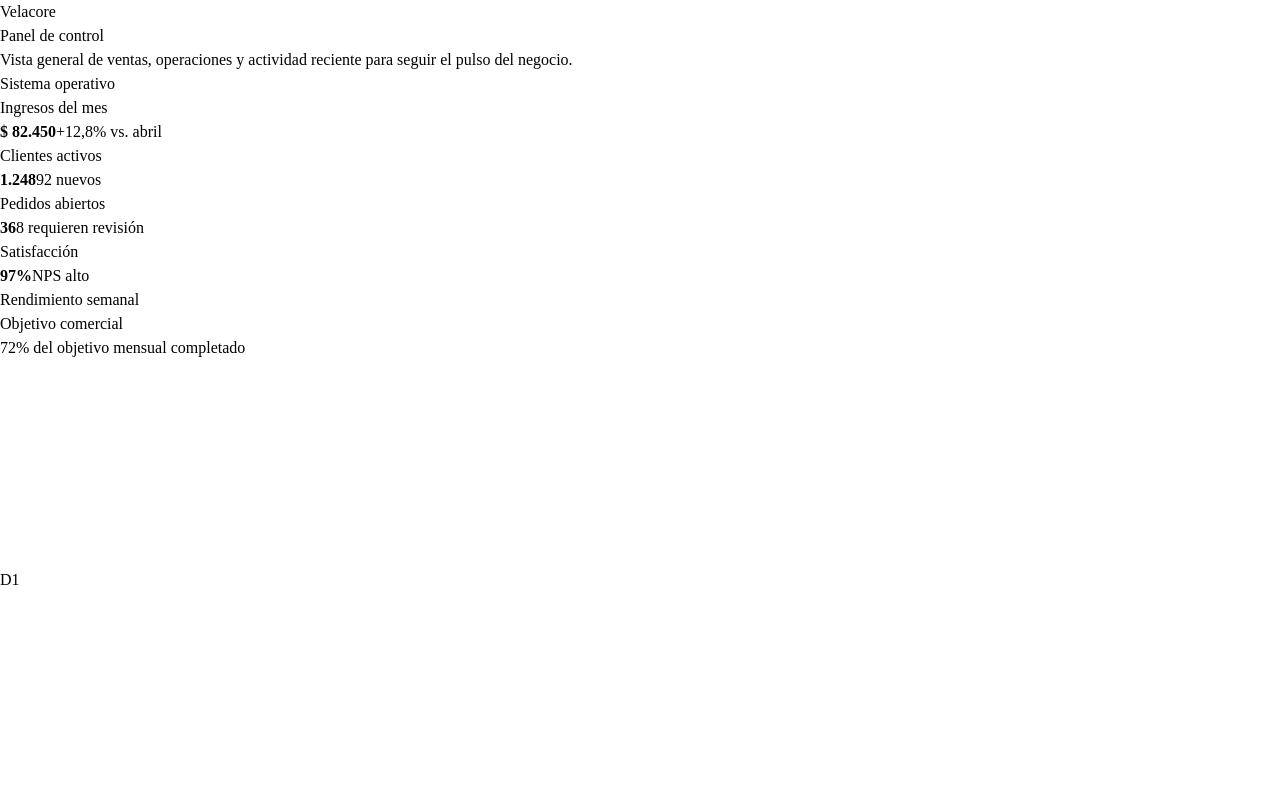
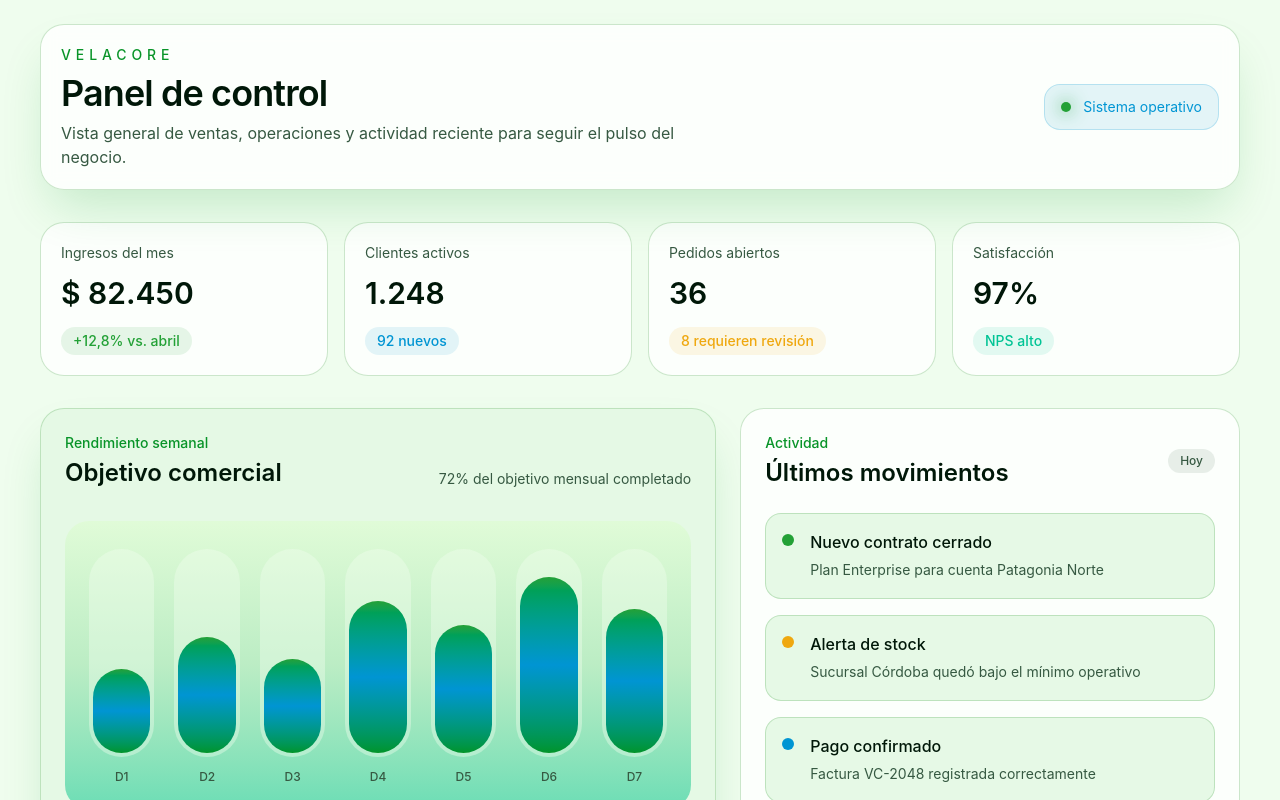
Before and after one commit to fvalenzuela-dev/front-velacore, an Angular app: page / in a window 1280 px wide. Shown: the top 800 px of the page. Built offline with nearby package versions, Linux system fonts and the light colour scheme.

Commit message:
feat(theme): define Tailwind color tokens

```diff
--- a/src/app/app.html
+++ b/src/app/app.html
@@ -1,83 +1,83 @@
-<main class="min-h-screen bg-slate-950 text-slate-100">
+<main class="min-h-screen bg-background text-foreground">
   <section class="mx-auto flex w-full max-w-7xl flex-col gap-8 px-5 py-6 sm:px-8 lg:px-10">
-    <header class="flex flex-col gap-4 rounded-3xl border border-white/10 bg-white/[0.03] p-5 shadow-2xl shadow-sky-950/20 backdrop-blur md:flex-row md:items-center md:justify-between">
+    <header class="flex flex-col gap-4 rounded-3xl border border-border bg-surface p-5 shadow-2xl shadow-primary/20 backdrop-blur md:flex-row md:items-center md:justify-between">
       <div>
-        <p class="text-sm font-medium uppercase tracking-[0.35em] text-cyan-300">{{ title }}</p>
-        <h1 class="mt-2 text-3xl font-semibold tracking-tight text-white sm:text-4xl">Panel de control</h1>
-        <p class="mt-2 max-w-2xl text-sm text-slate-400 sm:text-base">Vista general de ventas, operaciones y actividad reciente para seguir el pulso del negocio.</p>
+        <p class="text-sm font-medium uppercase tracking-[0.35em] text-primary">{{ title }}</p>
+        <h1 class="mt-2 text-3xl font-semibold tracking-tight text-foreground sm:text-4xl">Panel de control</h1>
+        <p class="mt-2 max-w-2xl text-sm text-muted sm:text-base">Vista general de ventas, operaciones y actividad reciente para seguir el pulso del negocio.</p>
       </div>
-      <div class="flex items-center gap-3 rounded-2xl border border-cyan-400/20 bg-cyan-400/10 px-4 py-3 text-sm text-cyan-100">
-        <span class="h-2.5 w-2.5 rounded-full bg-emerald-400 shadow-[0_0_18px_rgba(52,211,153,0.9)]"></span>
+      <div class="flex items-center gap-3 rounded-2xl border border-info/20 bg-info/10 px-4 py-3 text-sm text-info">
+        <span class="h-2.5 w-2.5 rounded-full bg-success shadow-[0_0_18px_var(--vc-success)]"></span>
         Sistema operativo
       </div>
     </header>
 
     <section class="grid gap-4 sm:grid-cols-2 xl:grid-cols-4">
-      <article class="rounded-3xl border border-white/10 bg-white/[0.04] p-5">
-        <p class="text-sm text-slate-400">Ingresos del mes</p>
-        <strong class="mt-3 block text-3xl font-semibold text-white">$ 82.450</strong>
-        <span class="mt-4 inline-flex rounded-full bg-emerald-400/10 px-3 py-1 text-sm font-medium text-emerald-300">+12,8% vs. abril</span>
+      <article class="rounded-3xl border border-border bg-surface p-5">
+        <p class="text-sm text-muted">Ingresos del mes</p>
+        <strong class="mt-3 block text-3xl font-semibold text-foreground">$ 82.450</strong>
+        <span class="mt-4 inline-flex rounded-full bg-success/10 px-3 py-1 text-sm font-medium text-success">+12,8% vs. abril</span>
       </article>
-      <article class="rounded-3xl border border-white/10 bg-white/[0.04] p-5">
-        <p class="text-sm text-slate-400">Clientes activos</p>
-        <strong class="mt-3 block text-3xl font-semibold text-white">1.248</strong>
-        <span class="mt-4 inline-flex rounded-full bg-sky-400/10 px-3 py-1 text-sm font-medium text-sky-300">92 nuevos</span>
+      <article class="rounded-3xl border border-border bg-surface p-5">
+        <p class="text-sm text-muted">Clientes activos</p>
+        <strong class="mt-3 block text-3xl font-semibold text-foreground">1.248</strong>
+        <span class="mt-4 inline-flex rounded-full bg-info/10 px-3 py-1 text-sm font-medium text-info">92 nuevos</span>
       </article>
-      <article class="rounded-3xl border border-white/10 bg-white/[0.04] p-5">
-        <p class="text-sm text-slate-400">Pedidos abiertos</p>
-        <strong class="mt-3 block text-3xl font-semibold text-white">36</strong>
-        <span class="mt-4 inline-flex rounded-full bg-amber-400/10 px-3 py-1 text-sm font-medium text-amber-300">8 requieren revisión</span>
+      <article class="rounded-3xl border border-border bg-surface p-5">
+        <p class="text-sm text-muted">Pedidos abiertos</p>
+        <strong class="mt-3 block text-3xl font-semibold text-foreground">36</strong>
+        <span class="mt-4 inline-flex rounded-full bg-warning/10 px-3 py-1 text-sm font-medium text-warning">8 requieren revisión</span>
       </article>
-      <article class="rounded-3xl border border-white/10 bg-white/[0.04] p-5">
-        <p class="text-sm text-slate-400">Satisfacción</p>
-        <strong class="mt-3 block text-3xl font-semibold text-white">97%</strong>
-        <span class="mt-4 inline-flex rounded-full bg-violet-400/10 px-3 py-1 text-sm font-medium text-violet-300">NPS alto</span>
+      <article class="rounded-3xl border border-border bg-surface p-5">
+        <p class="text-sm text-muted">Satisfacción</p>
+        <strong class="mt-3 block text-3xl font-semibold text-foreground">97%</strong>
+        <span class="mt-4 inline-flex rounded-full bg-accent/10 px-3 py-1 text-sm font-medium text-accent">NPS alto</span>
       </article>
     </section>
 
     <section class="grid gap-6 lg:grid-cols-[1.15fr_0.85fr]">
-      <article class="rounded-3xl border border-white/10 bg-slate-900/80 p-5 shadow-2xl shadow-slate-950/40 sm:p-6">
+      <article class="rounded-3xl border border-border bg-surface-elevated p-5 shadow-2xl shadow-primary/20 sm:p-6">
         <div class="flex flex-col gap-2 sm:flex-row sm:items-end sm:justify-between">
           <div>
-            <p class="text-sm font-medium text-cyan-300">Rendimiento semanal</p>
-            <h2 class="mt-1 text-2xl font-semibold text-white">Objetivo comercial</h2>
+            <p class="text-sm font-medium text-primary">Rendimiento semanal</p>
+            <h2 class="mt-1 text-2xl font-semibold text-foreground">Objetivo comercial</h2>
           </div>
-          <p class="text-sm text-slate-400">72% del objetivo mensual completado</p>
+          <p class="text-sm text-muted">72% del objetivo mensual completado</p>
         </div>
 
-        <div class="mt-8 flex h-72 items-end gap-3 rounded-3xl bg-gradient-to-b from-slate-800/80 to-slate-950 p-4 sm:gap-5 sm:p-6">
+        <div class="mt-8 flex h-72 items-end gap-3 rounded-3xl bg-linear-to-b from-[var(--vc-gradient-from)] via-[var(--vc-gradient-via)] to-[var(--vc-gradient-to)] p-4 sm:gap-5 sm:p-6">
           @for (bar of [42, 58, 47, 76, 64, 88, 72]; track $index) {
             <div class="flex flex-1 flex-col items-center gap-3">
-              <div class="flex w-full items-end rounded-full bg-white/5 p-1" style="height: 13rem">
-                <div class="w-full rounded-full bg-gradient-to-t from-cyan-500 via-sky-400 to-emerald-300" [style.height.%]="bar"></div>
+              <div class="flex w-full items-end rounded-full bg-background/40 p-1" style="height: 13rem">
+                <div class="w-full rounded-full bg-linear-to-t from-primary via-info to-success" [style.height.%]="bar"></div>
               </div>
-              <span class="text-xs font-medium text-slate-500">D{{ $index + 1 }}</span>
+              <span class="text-xs font-medium text-muted">D{{ $index + 1 }}</span>
             </div>
           }
         </div>
       </article>
 
-      <aside class="rounded-3xl border border-white/10 bg-white/[0.04] p-5 sm:p-6">
+      <aside class="rounded-3xl border border-border bg-surface p-5 sm:p-6">
         <div class="flex items-center justify-between gap-4">
           <div>
-            <p class="text-sm font-medium text-cyan-300">Actividad</p>
-            <h2 class="mt-1 text-2xl font-semibold text-white">Últimos movimientos</h2>
+            <p class="text-sm font-medium text-primary">Actividad</p>
+            <h2 class="mt-1 text-2xl font-semibold text-foreground">Últimos movimientos</h2>
           </div>
-          <span class="rounded-full bg-white/10 px-3 py-1 text-xs font-medium text-slate-300">Hoy</span>
+          <span class="rounded-full bg-muted/10 px-3 py-1 text-xs font-medium text-muted">Hoy</span>
         </div>
 
         <div class="mt-6 space-y-4">
           @for (item of [
-            { title: 'Nuevo contrato cerrado', detail: 'Plan Enterprise para cuenta Patagonia Norte', accent: 'bg-emerald-400' },
-            { title: 'Alerta de stock', detail: 'Sucursal Córdoba quedó bajo el mínimo operativo', accent: 'bg-amber-400' },
-            { title: 'Pago confirmado', detail: 'Factura VC-2048 registrada correctamente', accent: 'bg-sky-400' },
-            { title: 'Soporte resuelto', detail: 'Ticket de integración marcado como completado', accent: 'bg-violet-400' },
+            { title: 'Nuevo contrato cerrado', detail: 'Plan Enterprise para cuenta Patagonia Norte', accent: 'bg-success' },
+            { title: 'Alerta de stock', detail: 'Sucursal Córdoba quedó bajo el mínimo operativo', accent: 'bg-warning' },
+            { title: 'Pago confirmado', detail: 'Factura VC-2048 registrada correctamente', accent: 'bg-info' },
+            { title: 'Soporte resuelto', detail: 'Ticket de integración marcado como completado', accent: 'bg-accent' },
           ]; track item.title) {
-            <article class="flex gap-4 rounded-2xl border border-white/10 bg-slate-950/50 p-4">
+            <article class="flex gap-4 rounded-2xl border border-border bg-surface-elevated p-4">
               <span class="mt-1 h-3 w-3 shrink-0 rounded-full {{ item.accent }}"></span>
               <div>
-                <h3 class="font-medium text-white">{{ item.title }}</h3>
-                <p class="mt-1 text-sm leading-6 text-slate-400">{{ item.detail }}</p>
+                <h3 class="font-medium text-foreground">{{ item.title }}</h3>
+                <p class="mt-1 text-sm leading-6 text-muted">{{ item.detail }}</p>
               </div>
             </article>
           }
--- a/src/styles.css
+++ b/src/styles.css
@@ -1,5 +1,80 @@
-@import url("tailwindcss");
+@import "tailwindcss";
+
+@theme inline {
+  --color-background: var(--vc-background);
+  --color-foreground: var(--vc-foreground);
+  --color-surface: var(--vc-surface);
+  --color-surface-elevated: var(--vc-surface-elevated);
+  --color-border: var(--vc-border);
+  --color-muted: var(--vc-muted);
+  --color-primary: var(--vc-primary);
+  --color-accent: var(--vc-accent);
+  --color-success: var(--vc-success);
+  --color-danger: var(--vc-danger);
+  --color-warning: var(--vc-warning);
+  --color-info: var(--vc-info);
+}
+
+:root {
+  color-scheme: light;
+  --vc-background: oklch(0.98 0.025 142);
+  --vc-foreground: oklch(0.18 0.045 155);
+  --vc-surface: oklch(1 0 0 / 82%);
+  --vc-surface-elevated: oklch(0.96 0.035 145 / 90%);
+  --vc-border: oklch(0.76 0.105 145 / 42%);
+  --vc-muted: oklch(0.43 0.055 155);
+  --vc-primary: oklch(0.58 0.18 145);
+  --vc-accent: oklch(0.72 0.16 170);
+  --vc-success: oklch(0.62 0.18 145);
+  --vc-danger: oklch(0.62 0.2 25);
+  --vc-warning: oklch(0.78 0.16 78);
+  --vc-info: oklch(0.62 0.16 230);
+  --vc-gradient-from: oklch(0.96 0.055 138);
+  --vc-gradient-via: oklch(0.9 0.075 150);
+  --vc-gradient-to: oklch(0.82 0.12 168);
+}
+
+.dark {
+  color-scheme: dark;
+  --vc-background: oklch(0.17 0.02 255);
+  --vc-foreground: oklch(0.93 0.01 255);
+  --vc-surface: oklch(0.22 0.018 255 / 78%);
+  --vc-surface-elevated: oklch(0.26 0.02 255 / 86%);
+  --vc-border: oklch(0.72 0.025 255 / 18%);
+  --vc-muted: oklch(0.72 0.02 255);
+  --vc-primary: oklch(0.74 0.12 170);
+  --vc-accent: oklch(0.68 0.15 230);
+  --vc-success: oklch(0.74 0.16 150);
+  --vc-danger: oklch(0.7 0.19 25);
+  --vc-warning: oklch(0.82 0.15 78);
+  --vc-info: oklch(0.72 0.15 230);
+  --vc-gradient-from: oklch(0.36 0.018 255);
+  --vc-gradient-via: oklch(0.27 0.017 255);
+  --vc-gradient-to: oklch(0.18 0.016 255);
+}
+
+@media (prefers-color-scheme: dark) {
+  :root:not(.light) {
+    color-scheme: dark;
+    --vc-background: oklch(0.17 0.02 255);
+    --vc-foreground: oklch(0.93 0.01 255);
+    --vc-surface: oklch(0.22 0.018 255 / 78%);
+    --vc-surface-elevated: oklch(0.26 0.02 255 / 86%);
+    --vc-border: oklch(0.72 0.025 255 / 18%);
+    --vc-muted: oklch(0.72 0.02 255);
+    --vc-primary: oklch(0.74 0.12 170);
+    --vc-accent: oklch(0.68 0.15 230);
+    --vc-success: oklch(0.74 0.16 150);
+    --vc-danger: oklch(0.7 0.19 25);
+    --vc-warning: oklch(0.82 0.15 78);
+    --vc-info: oklch(0.72 0.15 230);
+    --vc-gradient-from: oklch(0.36 0.018 255);
+    --vc-gradient-via: oklch(0.27 0.017 255);
+    --vc-gradient-to: oklch(0.18 0.016 255);
+  }
+}
 
 body {
   margin: 0;
+  background: var(--vc-background);
 }
```
